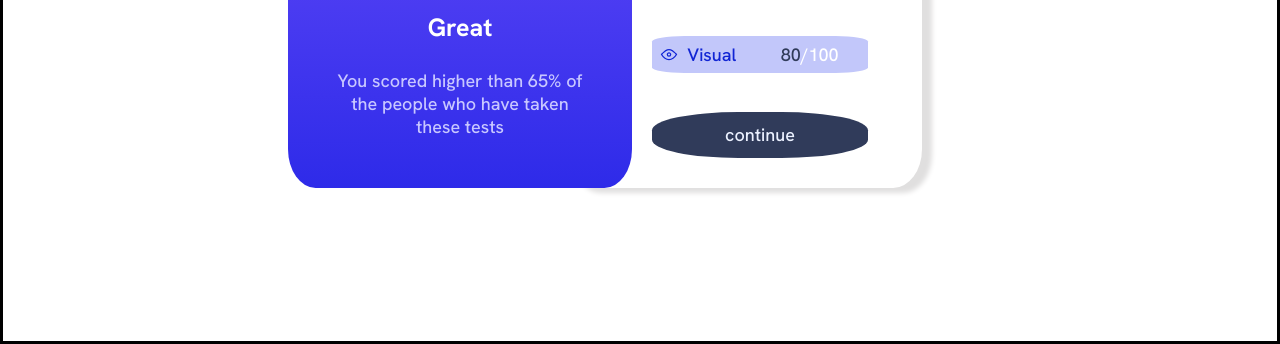
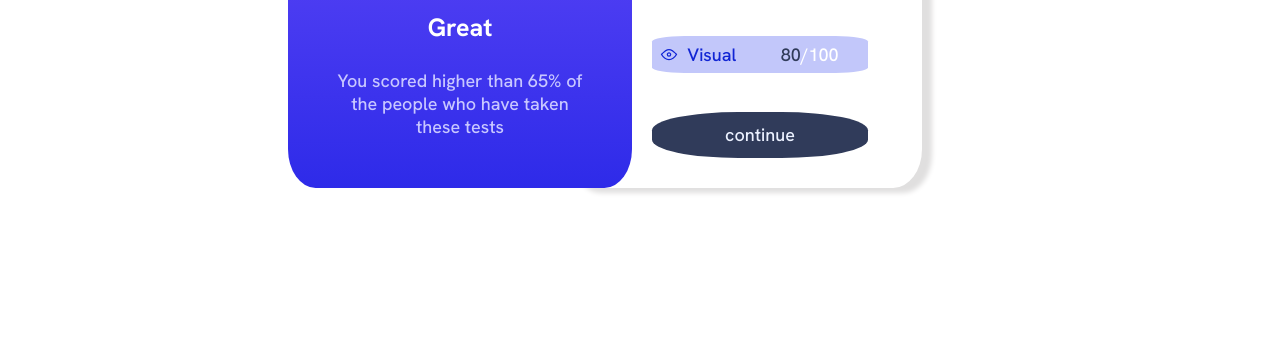
Before and after one commit to brahimisgreat/The-hub, a plain HTML site: page index.html in a window 1280 px wide. Shown: the part 456-800 px from the top of the page. Drawn offline with Linux system fonts and the light colour scheme.

Commit message:
removed border around body

```diff
--- a/styles.css
+++ b/styles.css
@@ -12,7 +12,6 @@
 body{
     width: 100vw;
     height: 100vh;
-    border: solid black 3px;
     display: flex;
     justify-content: center;
     align-items: center;
```
